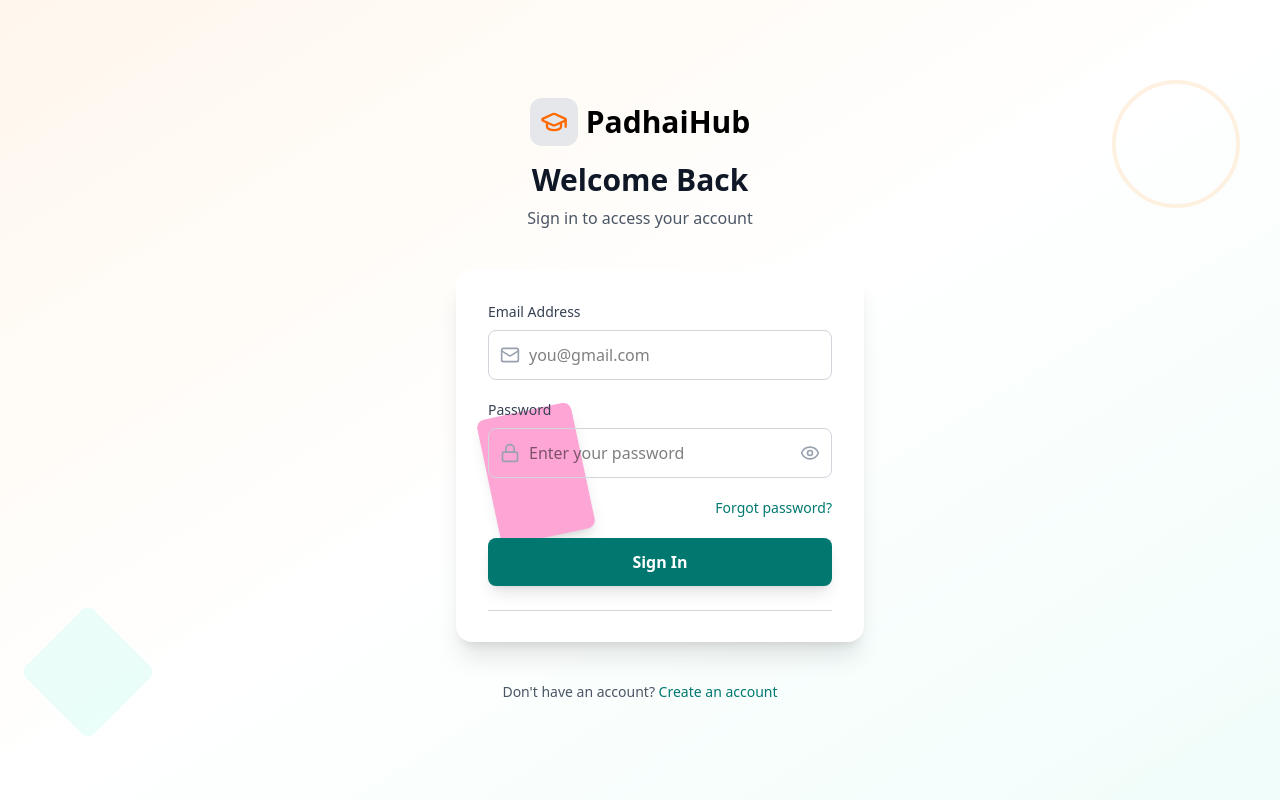
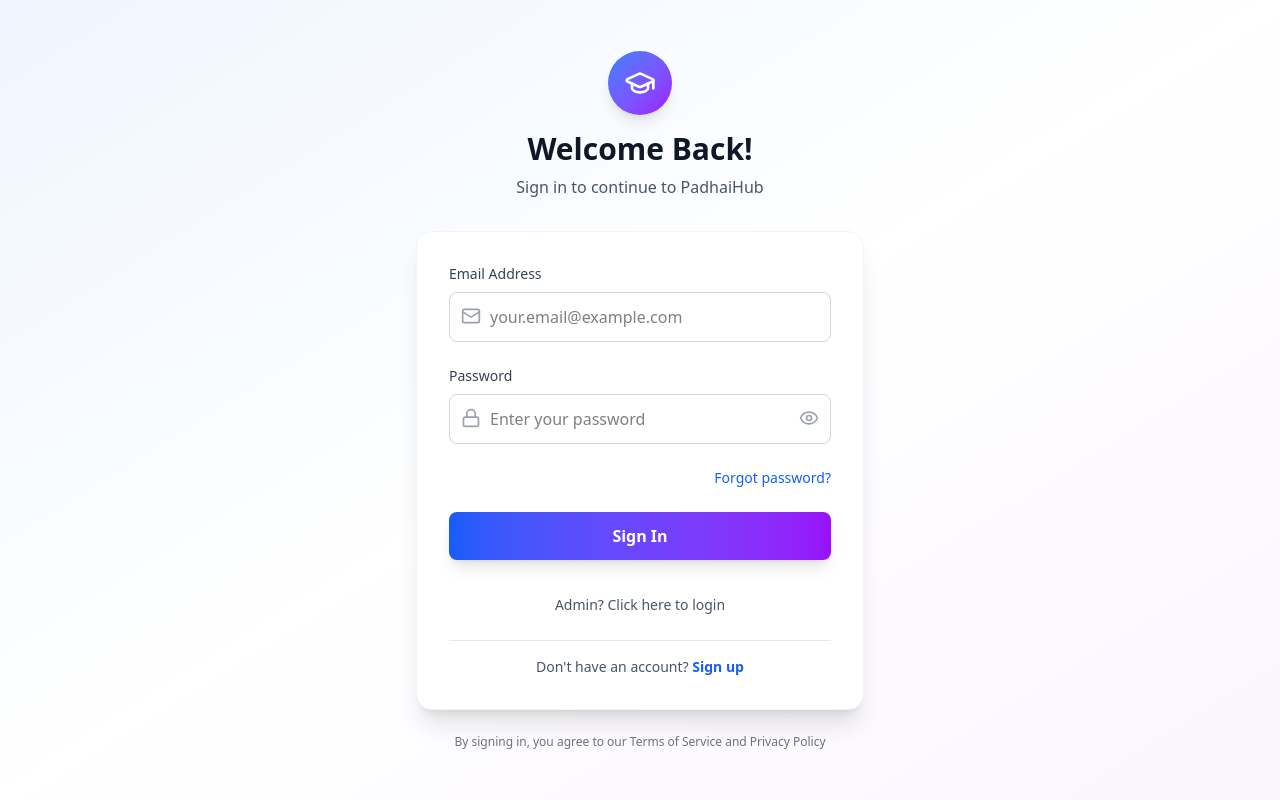
Before and after one commit to pratyushvox/studentmanagementsystem, a React (Vite) app in the folder Frontend/: page /login in a window 1280 px wide. Built offline with nearby package versions, Linux system fonts and the light colour scheme.

Commit message:
added the feature of profile setup

```diff
--- /dev/null
+++ b/Frontend/src/components/routes/ProfileSetupGuard.tsx
@@ -0,0 +1,101 @@
+import { useEffect, useState } from "react";
+import { useNavigate } from "react-router-dom";
+
+interface ProfileSetupGuardProps {
+  children: React.ReactNode;
+}
+
+export const ProfileSetupGuard: React.FC<ProfileSetupGuardProps> = ({ children }) => {
+  const [loading, setLoading] = useState(true);
+  const navigate = useNavigate();
+
+  useEffect(() => {
+    const checkProfile = () => {
+      const token = localStorage.getItem("token");
+      const userStr = localStorage.getItem("user");
+
+      if (!token || !userStr) {
+        navigate("/login");
+        return;
+      }
+
+      try {
+        const user = JSON.parse(userStr);
+        if (user.role === "student" && !user.profileCompleted) {
+  setTimeout(() => {
+    navigate("/student/profile-setup", { replace: true });
+  }, 100);
+  return;
+}
+
+        setLoading(false);
+      } catch (error) {
+        console.error("Error parsing user data:", error);
+        navigate("/login");
+      }
+    };
+
+    checkProfile();
+  }, [navigate]);
+
+  if (loading) {
+    return (
+      <div className="min-h-screen bg-gray-50 flex items-center justify-center">
+        <div className="text-center">
+          <div className="w-16 h-16 border-4 border-blue-600 border-t-transparent rounded-full animate-spin mx-auto mb-4"></div>
+          <p className="text-gray-600 font-medium">Loading...</p>
+        </div>
+      </div>
+    );
+  }
+
+  return <>{children}</>;
+};
+
+export const ProfileSetupRedirect: React.FC<ProfileSetupGuardProps> = ({ children }) => {
+  const [loading, setLoading] = useState(true);
+  const navigate = useNavigate();
+
+  useEffect(() => {
+    const checkProfile = () => {
+      const token = localStorage.getItem("token");
+      const userStr = localStorage.getItem("user");
+
+      if (!token || !userStr) {
+        navigate("/login");
+        return;
+      }
+
+      try {
+        const user = JSON.parse(userStr);
+
+       if (user.role === "student" && user.profileCompleted) {
+  setTimeout(() => {
+    navigate("/student/dashboard", { replace: true });
+  }, 100);
+  return;
+}
+
+        setLoading(false);
+      } catch (error) {
+        console.error("Error parsing user data:", error);
+        navigate("/login");
+      }
+    };
+
+    checkProfile();
+  }, [navigate]);
+
+  if (loading) {
+    return (
+      <div className="min-h-screen bg-gray-50 flex items-center justify-center">
+        <div className="text-center">
+          <div className="w-16 h-16 border-4 border-blue-600 border-t-transparent rounded-full animate-spin mx-auto mb-4"></div>
+          <p className="text-gray-600 font-medium">Loading...</p>
+        </div>
+      </div>
+    );
+  }
+
+  return <>{children}</>;
+};
--- a/Frontend/src/pages/auth/Login.tsx
+++ b/Frontend/src/pages/auth/Login.tsx
@@ -1,193 +1,227 @@
-import { Mail, Lock, Eye, EyeOff, GraduationCap } from 'lucide-react';
-import { useState } from 'react';
-import { useNavigate } from 'react-router-dom';
+import { useState } from "react";
+import { Eye, EyeOff, Mail, Lock, GraduationCap } from "lucide-react";
+import { Link } from "react-router-dom";
 import { toast } from 'react-toastify';
 import 'react-toastify/dist/ReactToastify.css';
+import { useNavigate } from "react-router-dom";
+
+const API_BASE_URL = "http://localhost:5000/api";
 
 export default function Login() {
-  const navigate = useNavigate();
+  const navigate = useNavigate()
   const [showPassword, setShowPassword] = useState(false);
-  const [email, setEmail] = useState('');
-  const [password, setPassword] = useState('');
-  const [isLoading, setIsLoading] = useState(false);
+  const [loading, setLoading] = useState(false);
+  const [formData, setFormData] = useState({
+    email: "",
+    password: ""
+  });
 
-  const handleSubmit = async (e) => {
+  const handleChange = (e: React.ChangeEvent<HTMLInputElement>) => {
+    const { name, value } = e.target;
+    setFormData(prev => ({ ...prev, [name]: value }));
+  };
+
+  const handleSubmit = async (e: React.FormEvent) => {
     e.preventDefault();
 
-    if (!email || !password) {
-      toast.error('Please fill in all fields');
+    if (!formData.email || !formData.password) {
+      toast.error("Please fill in all fields", {
+        position: "top-right",
+        autoClose: 3000,
+      });
       return;
     }
 
-    setIsLoading(true);
+    setLoading(true);
 
     try {
-      const response = await fetch('http://localhost:5000/api/auth/login', {
+      const res = await fetch(`${API_BASE_URL}/auth/login`, {
         method: 'POST',
-        headers: {
-          'Content-Type': 'application/json',
-        },
-        body: JSON.stringify({ email, password }),
+        headers: { 'Content-Type': 'application/json' },
+        body: JSON.stringify(formData)
       });
 
-      const data = await response.json();
+      const data = await res.json();
 
-      if (!response.ok) {
-        if (response.status === 403) {
-          toast.warning('Your account is pending admin approval. Please wait.');
-        } else if (response.status === 404) {
-          toast.error('User not found. Please check your email.');
-        } else if (response.status === 401) {
-          toast.error('Invalid credentials. Please try again.');
-        } else {
-          toast.error(data.message || 'Login failed. Please try again.');
-        }
-        setIsLoading(false);
+      if (res.ok) {
+        // ============================================================
+        // BLOCK ADMIN ACCESS - Admins must use /admin/login
+        // ============================================================
+        if (data.user.role === 'admin') {
+          toast.error('Admins must use the admin login portal.', {
+            position: "top-right",
+            autoClose: 3000,
+          });
+          setLoading(false);
           return;
         }
 
-      // Store token and user info
+        // Store authentication data
         localStorage.setItem('token', data.token);
-      localStorage.setItem('role', data.role);
-      localStorage.setItem('fullName', data.fullName);
+        localStorage.setItem('user', JSON.stringify(data.user));
 
-      toast.success('Login successful!');
+        toast.success('Login successful!', {
+          position: "top-right",
+          autoClose: 2000,
+        });
 
-      // Navigate based on role
+        // ============================================================
+        // ROUTING LOGIC BASED ON ROLE AND PROFILE COMPLETION
+        // ============================================================
+        const { role, profileCompleted } = data.user;
+
         setTimeout(() => {
-        if (data.role === 'student') {
-          navigate('/Student/dashboard');
-        } else if (data.role === 'teacher') {
-          navigate('/teacher-dashboard');
+          if (role === 'teacher') {
+    navigate('/teacher/dashboard', { replace: true });
+  } else if (role === 'student') {
+    if (profileCompleted) {
+      navigate('/student/dashboard', { replace: true });
+    } else {
+      navigate('/student/profile-setup', { replace: true });
     }
-      }, 1000);
+  } else {
+    navigate('/student/dashboard', { replace: true });
+  }
+        }, 1500);
 
+      } else {
+        toast.error(data.message || 'Login failed', {
+          position: "top-right",
+          autoClose: 3000,
+        });
+      }
     } catch (error) {
       console.error('Login error:', error);
-      toast.error('Network error. Please check your connection and try again.');
-      setIsLoading(false);
+      toast.error('Login failed. Please try again.', {
+        position: "top-right",
+        autoClose: 3000,
+      });
+    } finally {
+      setLoading(false);
     }
   };
 
   return (
-    <div className="min-h-screen bg-gradient-to-br from-orange-50 via-white to-teal-50 flex items-center justify-center px-4 sm:px-6 lg:px-8">
-
-      <div className="absolute top-20 right-10 w-32 h-32 border-4 border-orange-300 rounded-full opacity-20"></div>
-      <div className="absolute bottom-20 left-10 w-24 h-24 bg-teal-200 rounded-lg opacity-20 rotate-45"></div>
-
-      <div className="max-w-md w-full space-y-10">
-        {/* Logo and Header */}
-        <div className="text-center">
-          <div className="flex items-center justify-center gap-2 mb-4">
-            <div className="w-12 h-12 bg-gray-200 rounded-xl flex items-center justify-center">
-              <GraduationCap className="w-7 h-7 text-orange-500" />
+    <div className="min-h-screen bg-gradient-to-br from-blue-50 via-white to-purple-50 flex items-center justify-center p-4">
+      <div className="w-full max-w-md">
+        {/* Header */}
+        <div className="text-center mb-8">
+          <div className="w-16 h-16 bg-gradient-to-br from-blue-500 to-purple-600 rounded-full flex items-center justify-center mx-auto mb-4 shadow-lg">
+            <GraduationCap className="w-8 h-8 text-white" />
           </div>
-            <span className="text-3xl font-bold">PadhaiHub</span>
-          </div>
-          <h2 className="text-3xl font-bold text-gray-900 mb-2">
-            Welcome Back
-          </h2>
-          <p className="text-gray-600">
-            Sign in to access your account
-          </p>
+          <h1 className="text-3xl font-bold text-gray-900 mb-2">Welcome Back!</h1>
+          <p className="text-gray-600">Sign in to continue to PadhaiHub</p>
         </div>
 
-        {/* Login Form */}
-        <div className="bg-white rounded-2xl shadow-xl p-8 space-y-6 ml-10 relative">
-          <div className="absolute bottom-20 left-8 w-24 h-32 bg-pink-300 rounded-lg shadow-lg transform -rotate-12"></div>
-
-          <form onSubmit={handleSubmit} className="space-y-5 relative z-10">
-            {/* Email Input */}
+        {/* Login Card */}
+        <div className="bg-white rounded-2xl shadow-xl p-8 border border-gray-100">
+          <div className="space-y-6">
+            {/* Email Field */}
             <div>
-              <label htmlFor="email" className="block text-sm font-medium text-gray-700 mb-2">
+              <label className="block text-sm font-medium text-gray-700 mb-2">
                 Email Address
               </label>
               <div className="relative">
-                <div className="absolute inset-y-0 left-0 pl-3 flex items-center pointer-events-none">
-                  <Mail className="h-5 w-5 text-gray-400" />
-                </div>
+                <Mail className="absolute left-3 top-3.5 w-5 h-5 text-gray-400" />
                 <input
-                  id="email"
                   type="email"
-                  value={email}
-                  onChange={(e) => setEmail(e.target.value)}
-                  className="block w-full pl-10 pr-3 py-3 border border-gray-300 rounded-lg focus:outline-none focus:ring-2 focus:ring-teal-700 focus:border-transparent"
-                  placeholder="you@gmail.com"
-                  disabled={isLoading}
+                  name="email"
+                  value={formData.email}
+                  onChange={handleChange}
+                  placeholder="your.email@example.com"
+                  className="w-full pl-10 pr-4 py-3 border border-gray-300 rounded-lg focus:ring-2 focus:ring-blue-500 focus:border-transparent transition-all"
+                  disabled={loading}
                 />
               </div>
             </div>
 
-            {/* Password Input */}
+            {/* Password Field */}
             <div>
-              <label htmlFor="password" className="block text-sm font-medium text-gray-700 mb-2">
+              <label className="block text-sm font-medium text-gray-700 mb-2">
                 Password
               </label>
               <div className="relative">
-                <div className="absolute inset-y-0 left-0 pl-3 flex items-center pointer-events-none">
-                  <Lock className="h-5 w-5 text-gray-400" />
-                </div>
+                <Lock className="absolute left-3 top-3.5 w-5 h-5 text-gray-400" />
                 <input
-                  id="password"
-                  type={showPassword ? 'text' : 'password'}
-                  value={password}
-                  onChange={(e) => setPassword(e.target.value)}
-                  className="block w-full pl-10 pr-10 py-3 border border-gray-300 rounded-lg focus:outline-none focus:ring-2 focus:ring-teal-700 focus:border-transparent"
+                  type={showPassword ? "text" : "password"}
+                  name="password"
+                  value={formData.password}
+                  onChange={handleChange}
                   placeholder="Enter your password"
-                  disabled={isLoading}
+                  className="w-full pl-10 pr-12 py-3 border border-gray-300 rounded-lg focus:ring-2 focus:ring-blue-500 focus:border-transparent transition-all"
+                  disabled={loading}
                 />
                 <button
                   type="button"
                   onClick={() => setShowPassword(!showPassword)}
-                  className="absolute inset-y-0 right-0 pr-3 flex items-center"
-                  disabled={isLoading}
+                  className="absolute right-3 top-3.5 text-gray-400 hover:text-gray-600 transition-colors"
                 >
                   {showPassword ? (
-                    <EyeOff className="h-5 w-5 text-gray-400 hover:text-gray-600" />
+                    <EyeOff className="w-5 h-5" />
                   ) : (
-                    <Eye className="h-5 w-5 text-gray-400 hover:text-gray-600" />
+                    <Eye className="w-5 h-5" />
                   )}
                 </button>
               </div>
             </div>
 
-            {/* Forgot Password */}
-            <div className="flex items-center justify-end">
-              <div className="text-sm">
-                <a href="#" className="font-medium text-teal-700 hover:text-teal-800">
+            {/* Forgot Password Link */}
+            <div className="flex justify-end">
+              <Link
+                to="/forgot-password"
+                className="text-sm text-blue-600 hover:text-blue-700 font-medium transition-colors"
+              >
                 Forgot password?
-                </a>
-              </div>
+              </Link>
             </div>
 
-            {/* Submit Button */}
+            {/* Login Button */}
             <button
-              type="submit"
-              disabled={isLoading}
-              className="w-full py-3 px-4 bg-teal-700 text-white font-semibold rounded-lg hover:bg-teal-800 focus:outline-none focus:ring-2 focus:ring-offset-2 focus:ring-teal-700 transition-colors shadow-lg disabled:opacity-50 disabled:cursor-not-allowed"
+              onClick={handleSubmit}
+              disabled={loading}
+              className="w-full bg-gradient-to-r from-blue-600 to-purple-600 text-white py-3 rounded-lg font-semibold hover:from-blue-700 hover:to-purple-700 transition-all disabled:opacity-50 disabled:cursor-not-allowed shadow-lg flex items-center justify-center gap-2"
             >
-              {isLoading ? 'Signing In...' : 'Sign In'}
+              {loading ? (
+                <>
+                  <div className="w-5 h-5 border-2 border-white border-t-transparent rounded-full animate-spin" />
+                  Signing in...
+                </>
+              ) : (
+                'Sign In'
+              )}
             </button>
-          </form>
 
-          {/* Divider */}
-          <div className="relative">
-            <div className="absolute inset-0 flex items-center">
-              <div className="w-full border-t border-gray-300"></div>
+            {/* Admin Login Link */}
+            <div className="text-center pt-2">
+              <Link
+                to="/admin/login"
+                className="text-sm text-gray-600 hover:text-gray-900 font-medium transition-colors"
+              >
+                Admin? Click here to login
+              </Link>
+            </div>
+
+            {/* Register Link */}
+            <div className="text-center pt-4 border-t border-gray-200">
+              <p className="text-sm text-gray-600">
+                Don't have an account?{' '}
+                <Link
+                  to="/register"
+                  className="text-blue-600 hover:text-blue-700 font-semibold transition-colors"
+                >
+                  Sign up
+                </Link>
+              </p>
             </div>
           </div>
         </div>
 
-        {/* Sign Up Link */}
-        <p className="text-center text-sm text-gray-600">
-          Don't have an account?{" "}
-          <button
-            onClick={() => navigate("/register")}
-            className="font-medium text-teal-700 hover:text-teal-800 cursor-pointer"
-          >
-            Create an account
-          </button>
+        {/* Info Note */}
+        <div className="mt-6 text-center">
+          <p className="text-xs text-gray-500">
+            By signing in, you agree to our Terms of Service and Privacy Policy
           </p>
+        </div>
       </div>
     </div>
   );
```
Also changed, not shown: Frontend/src/App.tsx (+13 -1 lines), Frontend/src/components/FormInput.tsx (added, +217 -0 lines), Frontend/src/components/routes/ProtectedRoute.tsx (+23 -5 lines), 2 other files (tests, documents, lock files or other folders). Lines whose indentation alone changed are shown as unchanged.
